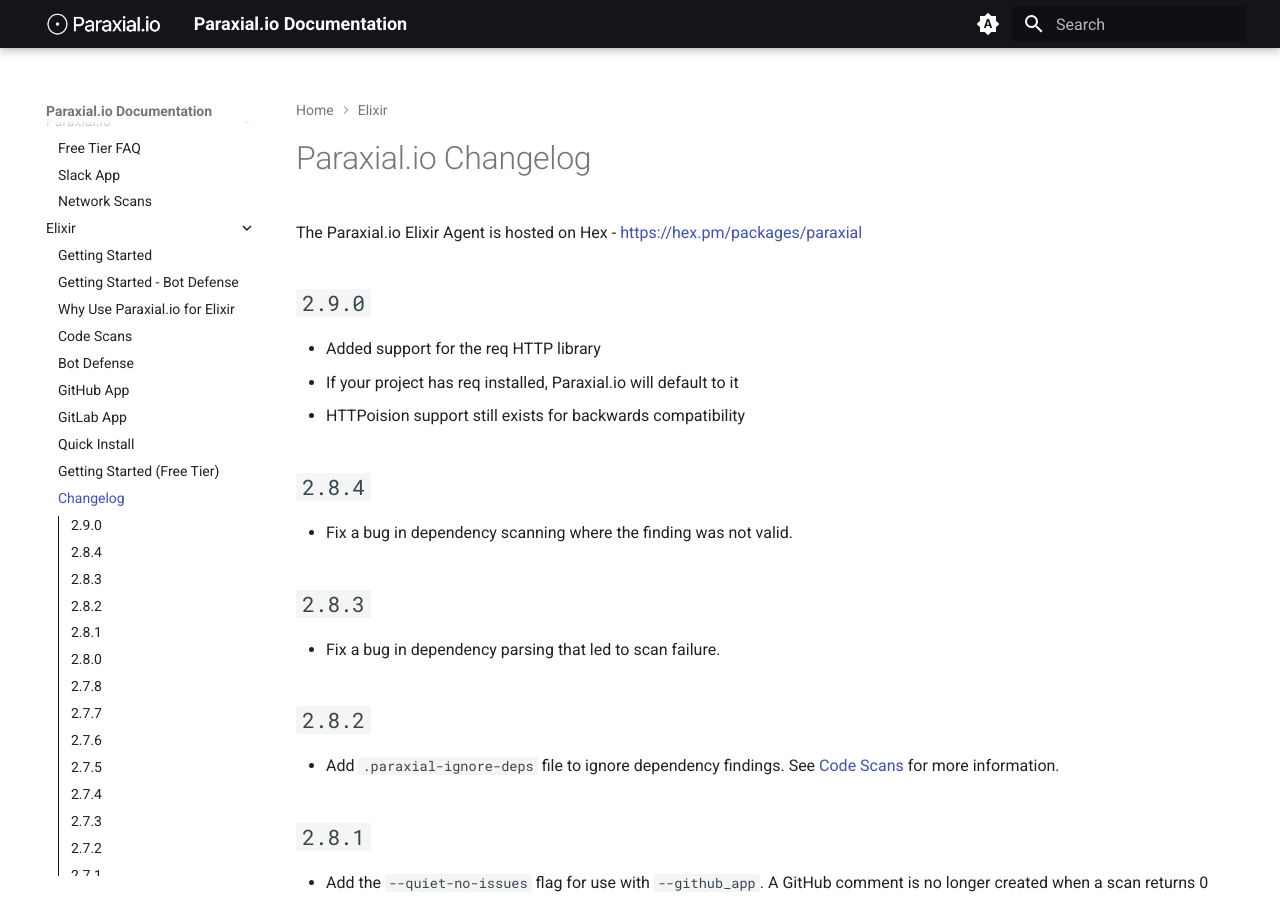
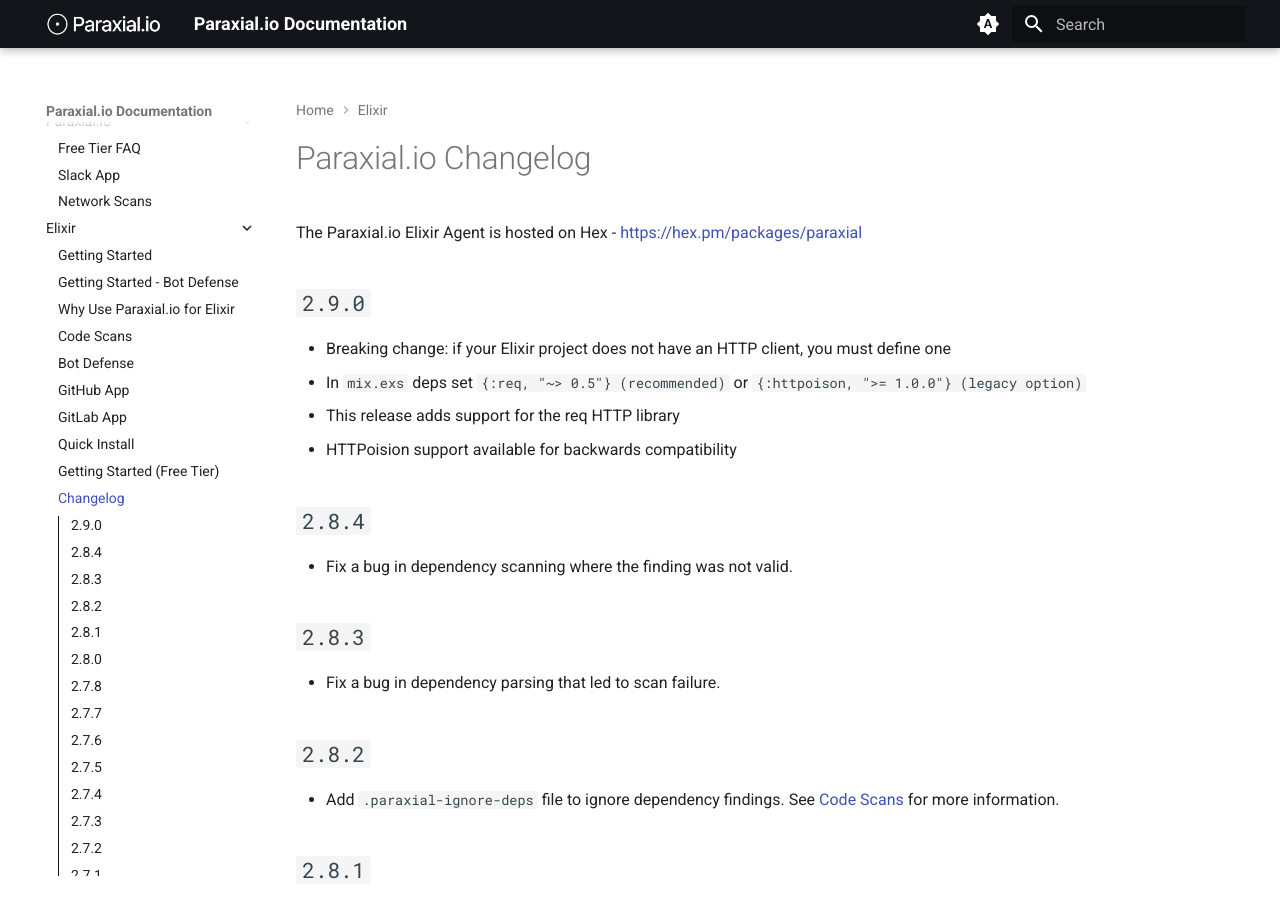
Before and after one commit to paraxialio/documentation, an MkDocs documentation site: the page built from docs/elixir/CHANGELOG.md, in a window 1280 px wide and 900 px high. Built offline with MkDocs 1.6.1 and Material for MkDocs 9.7.7, drawn with Linux system fonts in a browser that asks for light colours.

Commit message:
breaking change, must define http client

```diff
--- a/docs/elixir/CHANGELOG.md
+++ b/docs/elixir/CHANGELOG.md
@@ -3,9 +3,10 @@
 The Paraxial.io Elixir Agent is hosted on Hex - [https://hex.pm/packages/paraxial](https://hex.pm/packages/paraxial)
 
 ## `2.9.0`
-- Added support for the req HTTP library
-- If your project has req installed, Paraxial.io will default to it
-- HTTPoision support still exists for backwards compatibility
+- Breaking change: if your Elixir project does not have an HTTP client, you must define one
+- In `mix.exs` deps set `{:req, "~> 0.5"} (recommended)` or `{:httpoison, ">= 1.0.0"} (legacy option)`
+- This release adds support for the req HTTP library
+- HTTPoision support available for backwards compatibility
 
 ## `2.8.4`
 - Fix a bug in dependency scanning where the finding was not valid.
```
